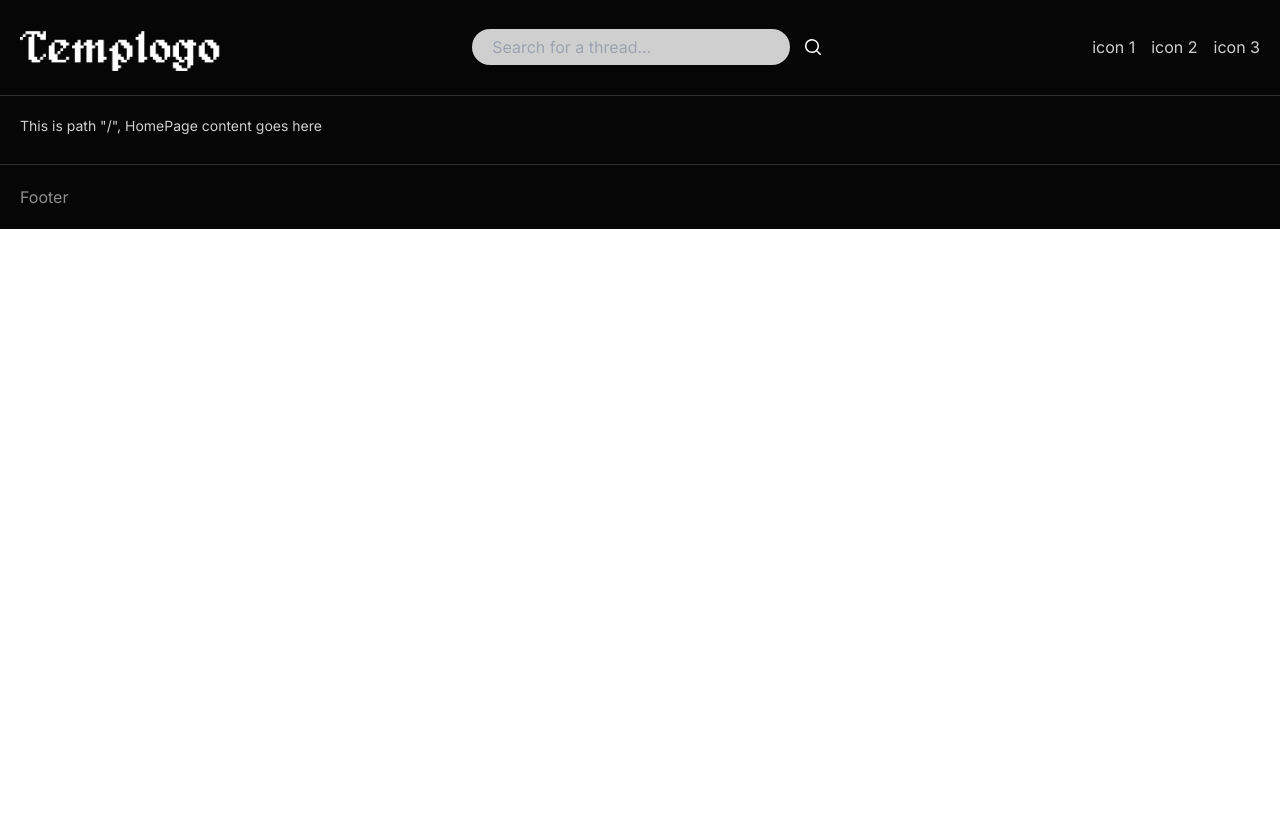
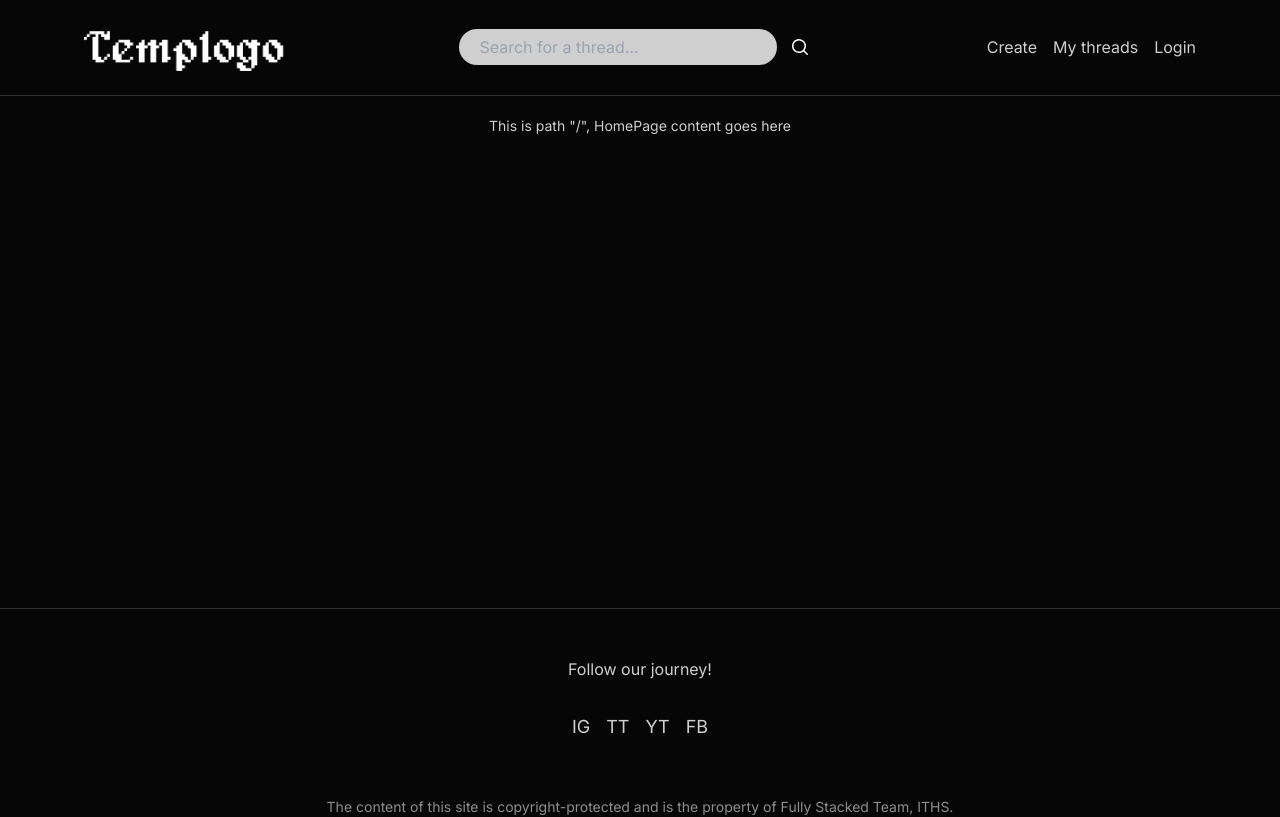
Before and after one commit to amilpsp/fullstack-frontend, a React (Vite) app: page / in a window 1280 px wide. Built offline with nearby package versions, Linux system fonts and the light colour scheme.

Commit message:
Footer component and outlet css

```diff
--- a/src/App.tsx
+++ b/src/App.tsx
@@ -8,8 +8,10 @@ function App() {
         <>
             <div className="bg-bgcol text-txtbright">
                 <Navbar />
-                <div className="p-5 text-sm">
-                    <Outlet />
+                <div className="flex justify-center p-5 text-sm min-h-180">
+                    <div className="max-w-[1080px]">
+                        <Outlet />
+                    </div>
                 </div>
                 <Footer />
             </div>
--- a/src/Components/Footer/Footer.tsx
+++ b/src/Components/Footer/Footer.tsx
@@ -2,9 +2,19 @@ import './Footer.css'
 
 const Footer = () => {
     return (
-        <div className="p-5 mt-2 text-txtdark border-t-[1px] border-bordercol">
-            <p>Footer</p>
-        </div>
+        <footer className=" flex-grow-1 w-full text-center items-center bg-bgcol border-t-[1px] border-bordercol">
+            <p className="mt-12 text-txtbright">Follow our journey!</p>
+            <ul className="flex flex-row justify-center mt-8 mb-14 text-lg">
+                <li className="px-2">IG</li>
+                <li className="px-2">TT</li>
+                <li className="px-2">YT</li>
+                <li className="px-2">FB</li>
+            </ul>
+            <p className="text-txtdark text-sm">
+                The content of this site is copyright-protected and is the
+                property of Fully Stacked Team, ITHS.
+            </p>
+        </footer>
     )
 }
 
--- a/src/Components/Navbar/Navbar.tsx
+++ b/src/Components/Navbar/Navbar.tsx
@@ -7,7 +7,7 @@ const Navbar: React.FC = () => {
         <nav className="relative flex w-full flex-wrap items-center justify-between bg-bgcol border-b-[1px] border-bordercol h-24">
             <div className="flex w-full flex-wrap items-center justify-between px-3">
                 {/* LEFT - Logo */}
-                <div className="flex">
+                <div className="flex ml-16">
                     <Link
                         to=""
                         className="mx-2 my-1 flex items-center lg:mb-0 lg:mt-0"
@@ -20,15 +20,19 @@ const Navbar: React.FC = () => {
                     </Link>
                 </div>
                 {/* MIDDLE - Search Bar*/}
-                <div className="mx-auto hidden flex-row ps-0 md:flex">
+                <div className="mx-auto flex-row ps-0 md:flex">
                     <SearchBar />
                 </div>
 
                 {/* RIGHT - Create, My Threads, Login */}
-                <ul className="list-style-none flex flex-row ps-0 md:ps-4">
-                    <li className="px-2">icon 1</li>
-                    <li className="px-2">icon 2</li>
-                    <li className="px-2">icon 3</li>
+                <ul className="flex flex-row mr-16">
+                    <li className="px-2">
+                        <Link to="/">Create</Link>
+                    </li>
+                    <li className="px-2">
+                        <Link to="/account">My threads</Link>
+                    </li>
+                    <li className="px-2">Login</li>
                 </ul>
             </div>
         </nav>
--- a/src/index.css
+++ b/src/index.css
@@ -3,3 +3,7 @@
 @tailwind base;
 @tailwind components;
 @tailwind utilities;
+
+body {
+    background-color: #060606;
+}
```
